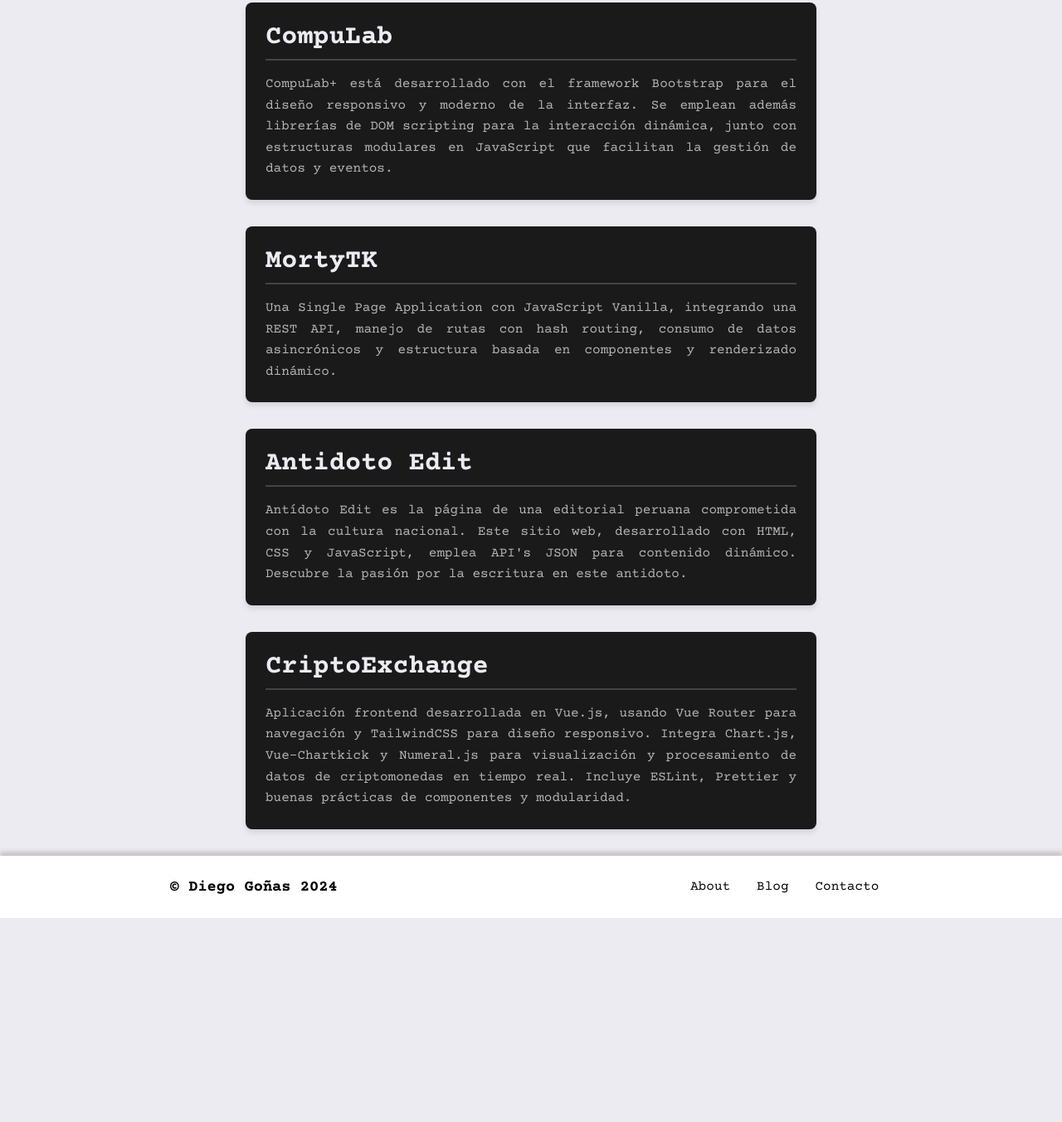
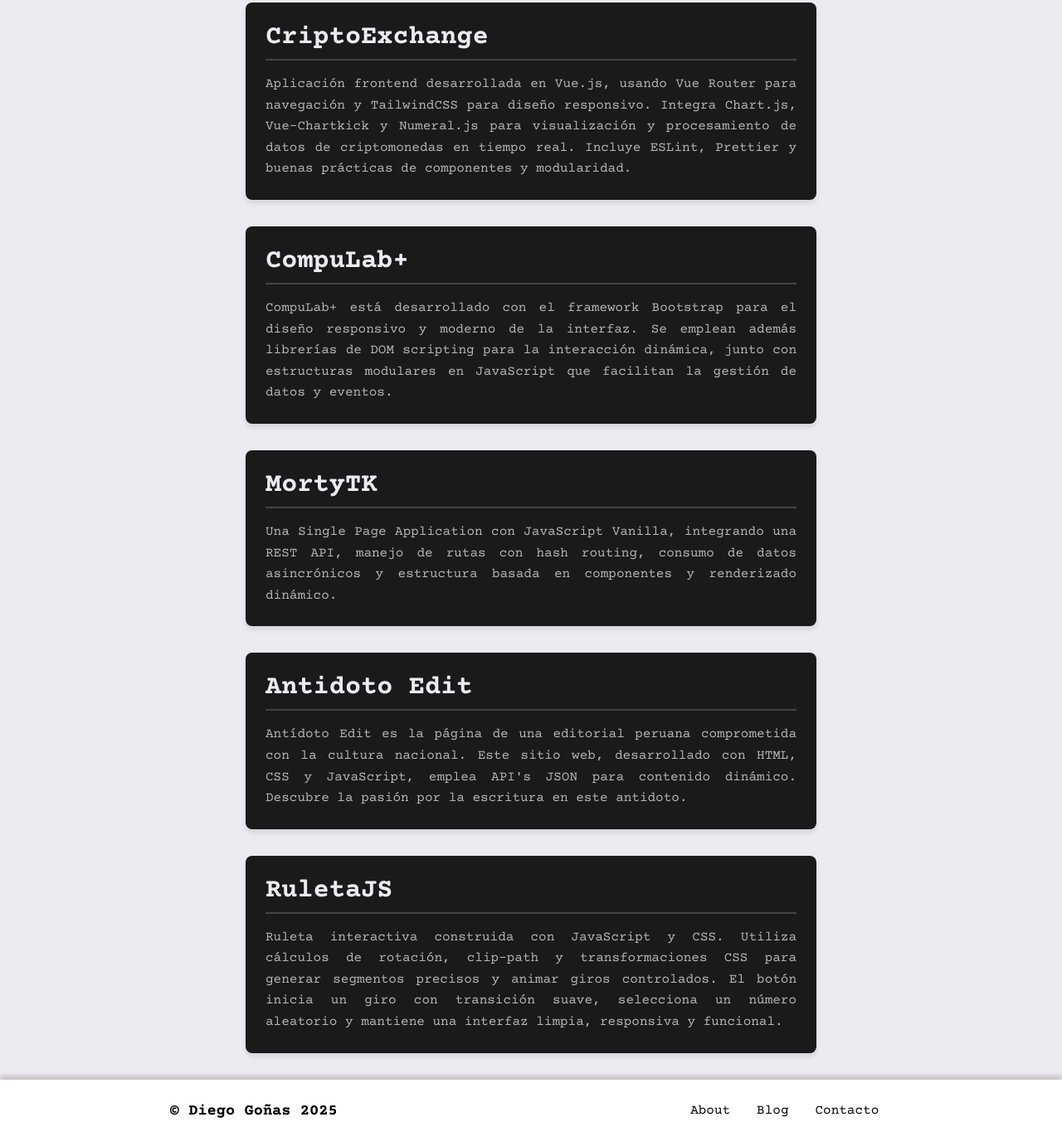
Before and after one commit to DrDigett/portafolio, a plain HTML site: page proyectos.html in a window 1280 px wide. Shown: the part 397-1750 px from the top of the page at 83% size. Before the commit the page ends 1504 px from the top, so only its background shows below. Drawn offline with nearby package versions, Linux system fonts and the light colour scheme.

Commit message:
agregando proyecto viejo

```diff
--- a/proyectos.html
+++ b/proyectos.html
@@ -38,8 +38,15 @@
         </main>
         <section class="proyectos-section">
             <div class="proyectos-container">
+                <a target="_blank" href="https://eloquent-curran-914e8b.netlify.app/">
+                    <h3>CriptoExchange</h3>
+                    <p>Aplicación frontend desarrollada en Vue.js, usando Vue Router para navegación y TailwindCSS para diseño responsivo. Integra Chart.js, Vue-Chartkick y Numeral.js para visualización y procesamiento de datos de criptomonedas en tiempo real. Incluye ESLint, Prettier y buenas prácticas de componentes y modularidad.</p>
+                </a>
+            </div>
+
+            <div class="proyectos-container">
                 <a href="https://drdigett.github.io/CompuLab/index.html">
-                    <h3>CompuLab</h3>
+                    <h3>CompuLab+</h3>
                     <p>CompuLab+ está desarrollado con el framework Bootstrap para el diseño responsivo y moderno de la interfaz. Se emplean además librerías de DOM scripting para la interacción dinámica, junto con estructuras modulares en JavaScript que facilitan la gestión de datos y eventos. </p>
                 </a>
             </div>
@@ -60,9 +67,11 @@
             </div>
 
             <div class="proyectos-container">
-                    <a target="_blank" href="https://eloquent-curran-914e8b.netlify.app/">
-                    <h3>CriptoExchange</h3>
-                    <p>Aplicación frontend desarrollada en Vue.js, usando Vue Router para navegación y TailwindCSS para diseño responsivo. Integra Chart.js, Vue-Chartkick y Numeral.js para visualización y procesamiento de datos de criptomonedas en tiempo real. Incluye ESLint, Prettier y buenas prácticas de componentes y modularidad.</p>
+                <a target="_blank"  href="https://drdigett.github.io/CDP-RULETA/">
+                    <h3>RuletaJS</h3>
+                    <p>
+Ruleta interactiva construida con JavaScript y CSS. Utiliza cálculos de rotación, clip-path y transformaciones CSS para generar segmentos precisos y animar giros controlados. El botón inicia un giro con transición suave, selecciona un número aleatorio y mantiene una interfaz limpia, responsiva y funcional.
+                    </p>
                 </a>
             </div>
         </section>
@@ -79,7 +88,7 @@
 
     <footer>
         <div>
-            <h3>© Diego Goñas 2024</h3>
+            <h3>© Diego Goñas 2025</h3>
         </div>
         <div>
             <ul>
```
Also changed, not shown: index.html (+3 -5 lines).
